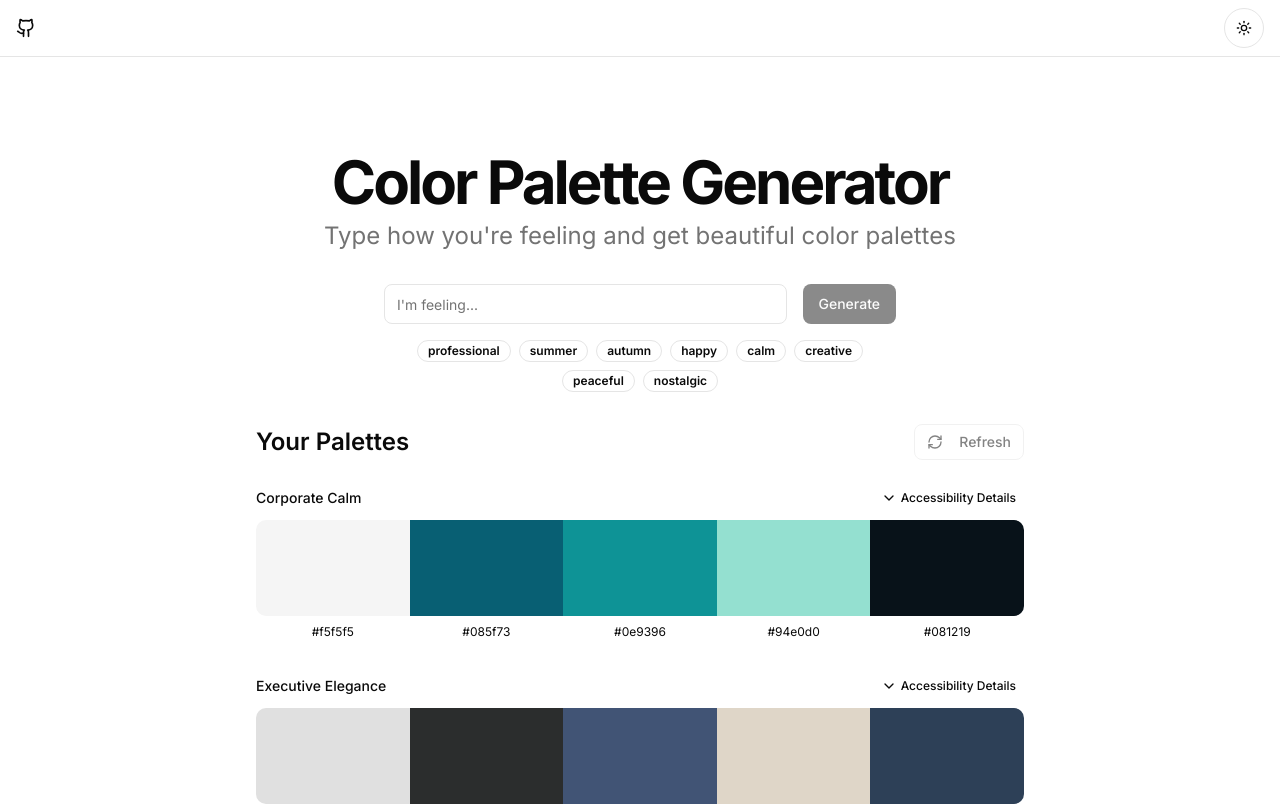
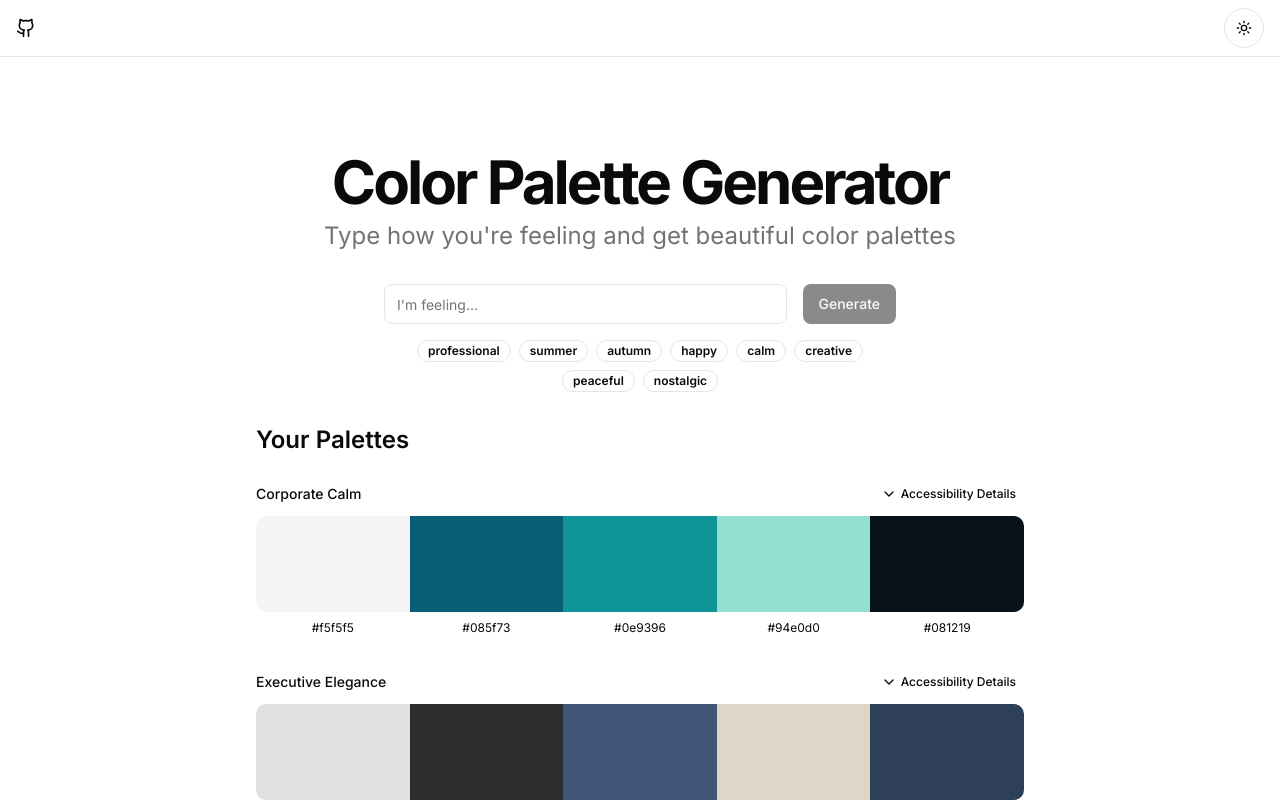
Before and after one commit to mattupham/ai-color-palette-generator, a Next.js app: page / in a window 1280 px wide. Shown: the top 806 px of the page. Built offline with nearby package versions, Linux system fonts and the light colour scheme.

Commit message:
Remove regeneratePalettes function and associated button from PaletteDisplay component; streamline palette generation logic in Home and usePaletteGenerator hooks for improved code clarity.

```diff
--- a/app/page.tsx
+++ b/app/page.tsx
@@ -29,7 +29,6 @@ export default function Home() {
     palettes,
     mutation,
     handleSubmit,
-    regeneratePalettes,
     handleRecommendedFeelingClick,
   } = usePaletteGenerator();
 
@@ -97,7 +96,6 @@ export default function Home() {
             <PaletteDisplay
               palettes={palettes || []}
               isPending={mutation.isPending}
-              onRefresh={regeneratePalettes}
               accessibilityStates={accessibilityStates}
               onToggleAccessibility={toggleAccessibility}
               activePaletteIndex={activePaletteIndex}
--- a/components/PaletteDisplay.tsx
+++ b/components/PaletteDisplay.tsx
@@ -1,13 +1,10 @@
 import { PaletteCard } from "@/components/PaletteCard";
-import { Button } from "@/components/ui/button";
 import { Palette } from "@/lib/palette-generator";
-import { RefreshCw } from "lucide-react";
 import { useCallback, useEffect, useRef } from "react";
 
 interface PaletteDisplayProps {
   palettes: Palette[];
   isPending: boolean;
-  onRefresh: () => void;
   accessibilityStates: Record<number, boolean>;
   onToggleAccessibility: (index: number) => void;
   activePaletteIndex: number | null;
@@ -17,7 +14,6 @@ interface PaletteDisplayProps {
 export function PaletteDisplay({
   palettes,
   isPending,
-  onRefresh,
   accessibilityStates,
   onToggleAccessibility,
   activePaletteIndex,
@@ -79,23 +75,10 @@ export function PaletteDisplay({
     return null;
   }
 
-  // Calculate if refresh should be disabled
-  const isRefreshDisabled =
-    palettes.length === 0 || isPending || !inputValue.trim();
-
   return (
     <div className="space-y-6">
       <div className="flex justify-between items-center">
         <h2 className="text-2xl font-semibold">Your Palettes</h2>
-        <Button
-          variant="outline"
-          size="sm"
-          onClick={onRefresh}
-          disabled={isRefreshDisabled}
-        >
-          <RefreshCw className="h-4 w-4 mr-2" />
-          Refresh
-        </Button>
       </div>
 
       <div className="grid gap-6">
--- a/hooks/usePaletteGenerator.ts
+++ b/hooks/usePaletteGenerator.ts
@@ -26,12 +26,6 @@ export function usePaletteGenerator() {
 
     setFeeling(inputValue);
     generatePalette(inputValue);
-  };
-
-  // Handle regenerating palettes
-  const regeneratePalettes = () => {
-    if (!feeling.trim()) return;
-    generatePalette(feeling);
   };
 
   // Handle clicking on a recommended feeling
@@ -70,7 +64,6 @@ export function usePaletteGenerator() {
     palettes,
     mutation,
     handleSubmit,
-    regeneratePalettes,
     handleRecommendedFeelingClick,
   };
 }
```
